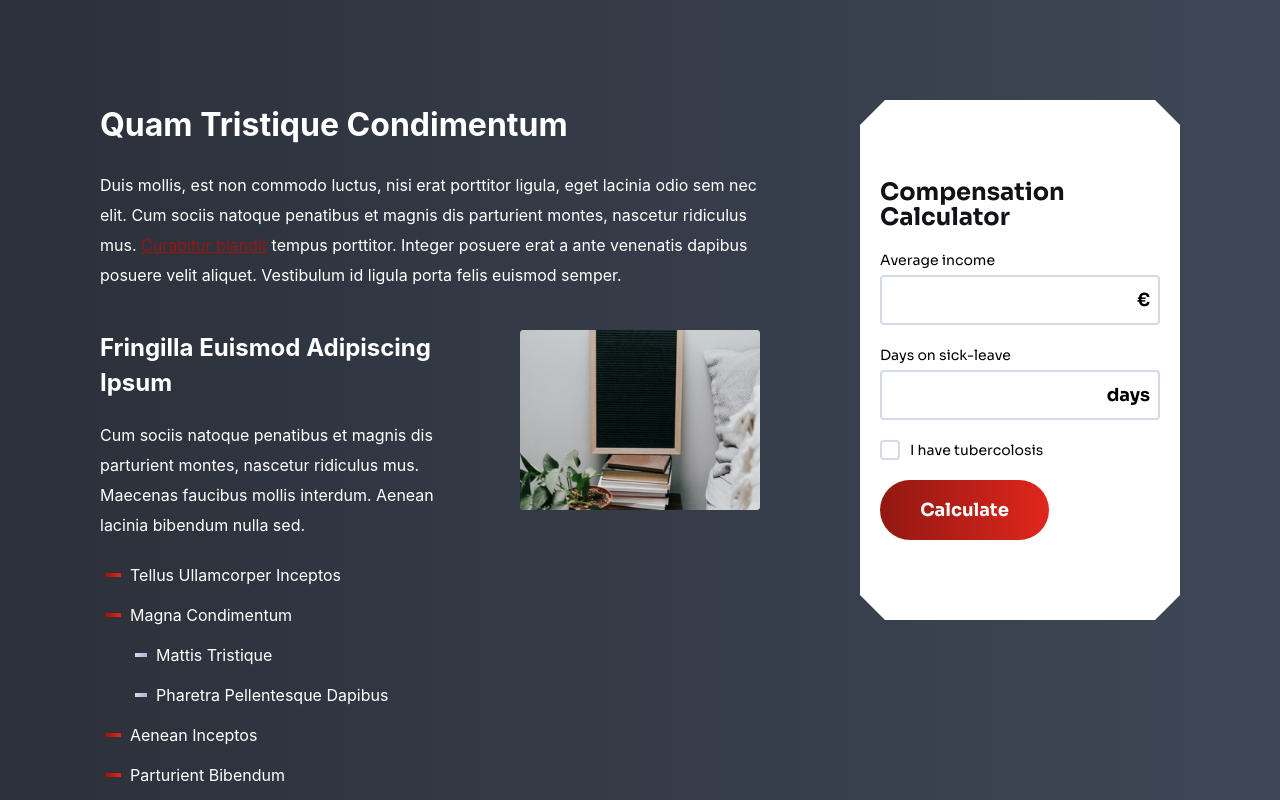
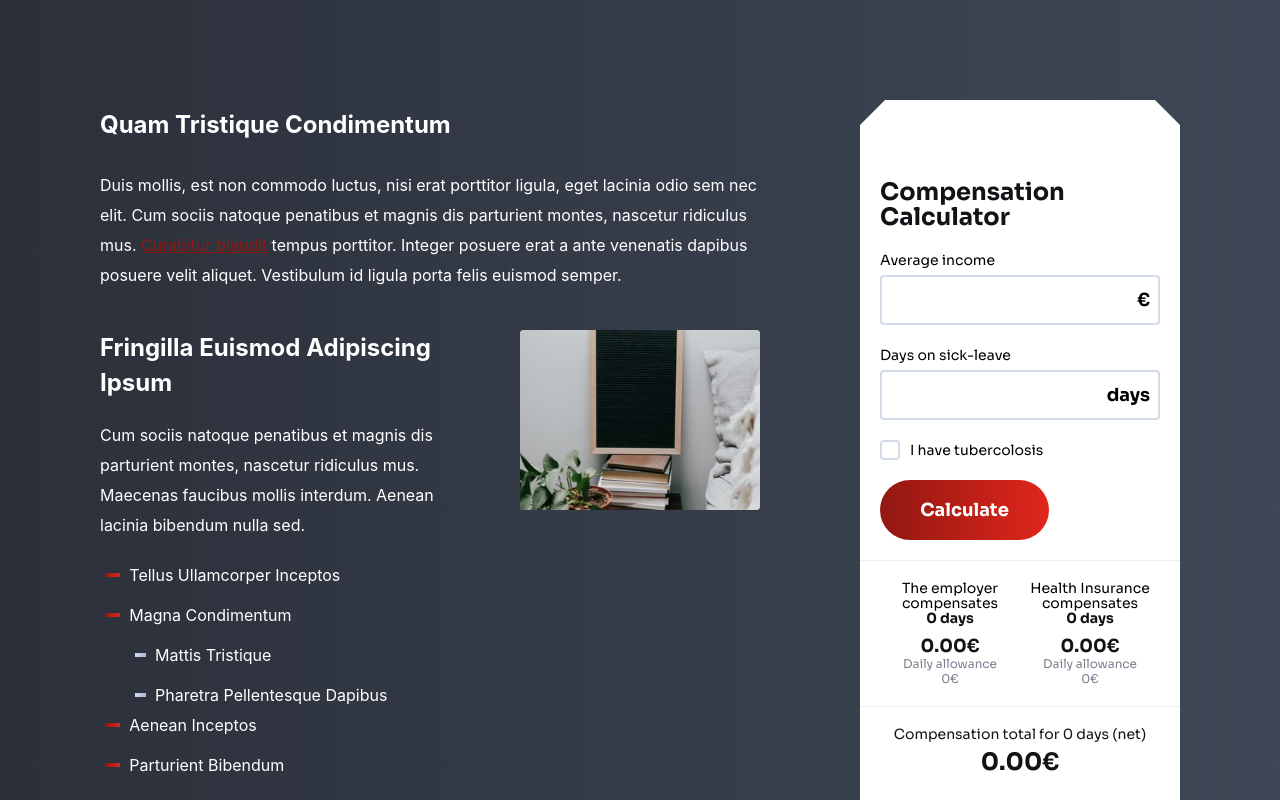
Before and after one commit to shanshe-7/web-expert, a React (Create React App) app: page / in a window 1280 px wide. Shown: the top 800 px of the page. Built offline with nearby package versions, Linux system fonts and the light colour scheme.

Commit message:
make changes

```diff
--- a/src/components/calculator/Calculator.tsx
+++ b/src/components/calculator/Calculator.tsx
@@ -19,7 +19,7 @@ const Calculator = () => {
     emplCompDays: 0,
     healthInsuranceDays: 0,
     dailyAllowance: 0,
-    isCompensationOpen: false,
+
     sickDays: 0,
   });
   const incomeRef = useRef<HTMLInputElement>();
@@ -44,7 +44,6 @@ const Calculator = () => {
           emplCompDays: 0,
           healthInsuranceDays: 0,
           dailyAllowance: 0,
-          isCompensationOpen: true,
         });
       }
       const dailyAllowance = +(((70 / 100) * Number(incomeValue)) / 30).toFixed(
@@ -54,9 +53,9 @@ const Calculator = () => {
         setCalculatorState({
           ...calculatorState,
           sickDays: +sickDays,
-          emplCompDays: +sickDays - 4,
+          emplCompDays: +sickDays - 3,
           dailyAllowance,
-          isCompensationOpen: true,
+
           healthInsuranceDays: 0,
         });
       } else {
@@ -73,18 +72,12 @@ const Calculator = () => {
           emplCompDays: 4,
           dailyAllowance,
           healthInsuranceDays: +sickDays - 8,
-          isCompensationOpen: true,
         });
       }
     }
   };
-  const {
-    emplCompDays,
-    healthInsuranceDays,
-    dailyAllowance,
-    sickDays,
-    isCompensationOpen,
-  } = calculatorState;
+  const { emplCompDays, healthInsuranceDays, dailyAllowance, sickDays } =
+    calculatorState;
 
   return (
     <CalculatorWrapper>
@@ -115,18 +108,15 @@ const Calculator = () => {
             I have tubercolosis
           </CheckBoxLabel>
         </CheckBoxWrapper>
-        <CalcButton hasBottomMargin={!isCompensationOpen} type="Submit">
-          Calculate
-        </CalcButton>
+        <CalcButton type="Submit">Calculate</CalcButton>
       </CalculatorForm>
-      {isCompensationOpen && (
+
       <Compensation
         sickDays={sickDays}
         emplCompDays={emplCompDays}
         healthInsuranceDays={healthInsuranceDays}
         dailyAllowance={dailyAllowance}
       />
-      )}
     </CalculatorWrapper>
   );
 };
--- a/src/components/calculator/Compensation.tsx
+++ b/src/components/calculator/Compensation.tsx
@@ -11,7 +11,7 @@ import {
   CompensationTotalPrice,
 } from "./components";
 
-const Compensation = (props: Omit<CalculatorState, "isCompensationOpen">) => {
+const Compensation = (props: CalculatorState) => {
   const { emplCompDays, healthInsuranceDays, sickDays, dailyAllowance } = props;
   return (
     <>
--- a/src/components/calculator/components.tsx
+++ b/src/components/calculator/components.tsx
@@ -1,7 +1,8 @@
 import styled from "styled-components";
 
-export const CalculatorWrapper = styled.div`
+export const CalculatorWrapper = styled.section`
   width: 320px;
+  min-width: 320px;
   height: fit-content;
   background: #fff;
   position: relative;
@@ -131,7 +132,6 @@ export const CalcButton = styled.button<any>`
   color: white;
   cursor: pointer;
   border: none;
-  margin-bottom: ${({ hasBottomMargin }) => hasBottomMargin && `55px`};
 `;
 
 export const Line = styled.div`
--- a/src/components/componets.tsx
+++ b/src/components/componets.tsx
@@ -6,14 +6,19 @@ export const MainWrapper = styled.div`
   background: linear-gradient(to right, #2b303a, #3f4756);
   padding: 100px 100px 230px 100px;
   display: flex;
-  justify-content: space-between;
+  justify-content: center;
+  flex-wrap: wrap;
   overflow-y: auto;
   overflow-x: hidden;
+  gap: 100px;
+  -webkit-gap: 100px;
+  -moz-gap: 100px;
 `;
 
-export const HeaderAndContentWrapper = styled.div`
+export const HeaderAndContentWrapper = styled.section`
   display: flex;
   flex-direction: column;
+
   max-width: 660px;
-  margin-right: 20px;
+  width: auto;
 `;
--- a/src/components/content.tsx/Content.tsx
+++ b/src/components/content.tsx/Content.tsx
@@ -11,18 +11,23 @@ import {
   BulletRedIndicator,
   BulletText,
   BulletSilverIndicator,
+  ContentTextAndImageWrapper,
 } from "./components";
 
 const Content = () => {
   return (
     <ContentWrapper>
+      <ContentTextAndImageWrapper>
         <ContentTextWrapper>
           <ContentHeader>Fringilla Euismod Adipiscing Ipsum</ContentHeader>
           <ContentDescription>
-          Cum sociis natoque penatibus et magnis dis parturient montes, nascetur
-          ridiculus mus. Maecenas faucibus mollis interdum. Aenean lacinia
-          bibendum nulla sed.
+            Cum sociis natoque penatibus et magnis dis parturient montes,
+            nascetur ridiculus mus. Maecenas faucibus mollis interdum. Aenean
+            lacinia bibendum nulla sed.
           </ContentDescription>
+        </ContentTextWrapper>
+        <ContentImage src={WebExpert} alt="content description image" />
+      </ContentTextAndImageWrapper>
       <ContentBulletsWrapper>
         <BulletWrapper>
           <BulletRedIndicator />
@@ -32,6 +37,7 @@ const Content = () => {
           <BulletRedIndicator />
           <BulletText>Magna Condimentum</BulletText>
         </BulletWrapper>
+        <ContentBulletsWrapper>
           <BulletWrapper>
             <BulletSilverIndicator />
             <BulletText>Mattis Tristique</BulletText>
@@ -40,6 +46,7 @@ const Content = () => {
             <BulletSilverIndicator />
             <BulletText>Pharetra Pellentesque Dapibus</BulletText>
           </BulletWrapper>
+        </ContentBulletsWrapper>
         <BulletWrapper>
           <BulletRedIndicator />
           <BulletText>Aenean Inceptos</BulletText>
@@ -49,8 +56,6 @@ const Content = () => {
           <BulletText>Parturient Bibendum</BulletText>
         </BulletWrapper>
       </ContentBulletsWrapper>
-      </ContentTextWrapper>
-      <ContentImage src={WebExpert} alt="content description image" />
     </ContentWrapper>
   );
 };
--- a/src/components/content.tsx/components.tsx
+++ b/src/components/content.tsx/components.tsx
@@ -2,14 +2,20 @@ import styled from "styled-components";
 
 export const ContentWrapper = styled.div`
   display: flex;
+  flex-direction: column;
   margin-top: 40px;
   justify-content: space-between;
 `;
 
 export const ContentTextWrapper = styled.div`
   display: flex;
+  max-width: 380px;
+  margin-right: 40px;
   flex-direction: column;
-  max-width: 380px;
+`;
+
+export const ContentTextAndImageWrapper = styled.div`
+  display: flex;
 `;
 
 export const ContentHeader = styled.h2`
@@ -23,6 +29,7 @@ export const ContentDescription = styled.p`
   line-height: 30px;
   color: #fff;
   margin-top: 20px;
+  margin-bottom: 20px;
 `;
 
 export const ContentImage = styled.img`
@@ -31,13 +38,15 @@ export const ContentImage = styled.img`
   object-fit: contain;
 `;
 
-export const ContentBulletsWrapper = styled.div`
-  margin-top: 20px;
+export const ContentBulletsWrapper = styled.ul`
   display: flex;
   flex-direction: column;
+  list-style-position: outside;
+  list-style: none;
+  padding-left: 0;
 `;
 
-export const BulletWrapper = styled.div`
+export const BulletWrapper = styled.li`
   width: 100%;
   display: flex;
   align-items: center;
@@ -66,4 +75,5 @@ export const BulletText = styled.div`
   font: 18px, Sora-r;
   line-height: 30px;
   color: #fff;
+  width: 100%;
 `;
--- a/src/utils/types.ts
+++ b/src/utils/types.ts
@@ -2,6 +2,5 @@ export type CalculatorState = {
   emplCompDays: number;
   healthInsuranceDays: number;
   dailyAllowance: number;
-  isCompensationOpen: boolean;
   sickDays: number;
 };
```
Lines whose indentation alone changed are shown as unchanged.
